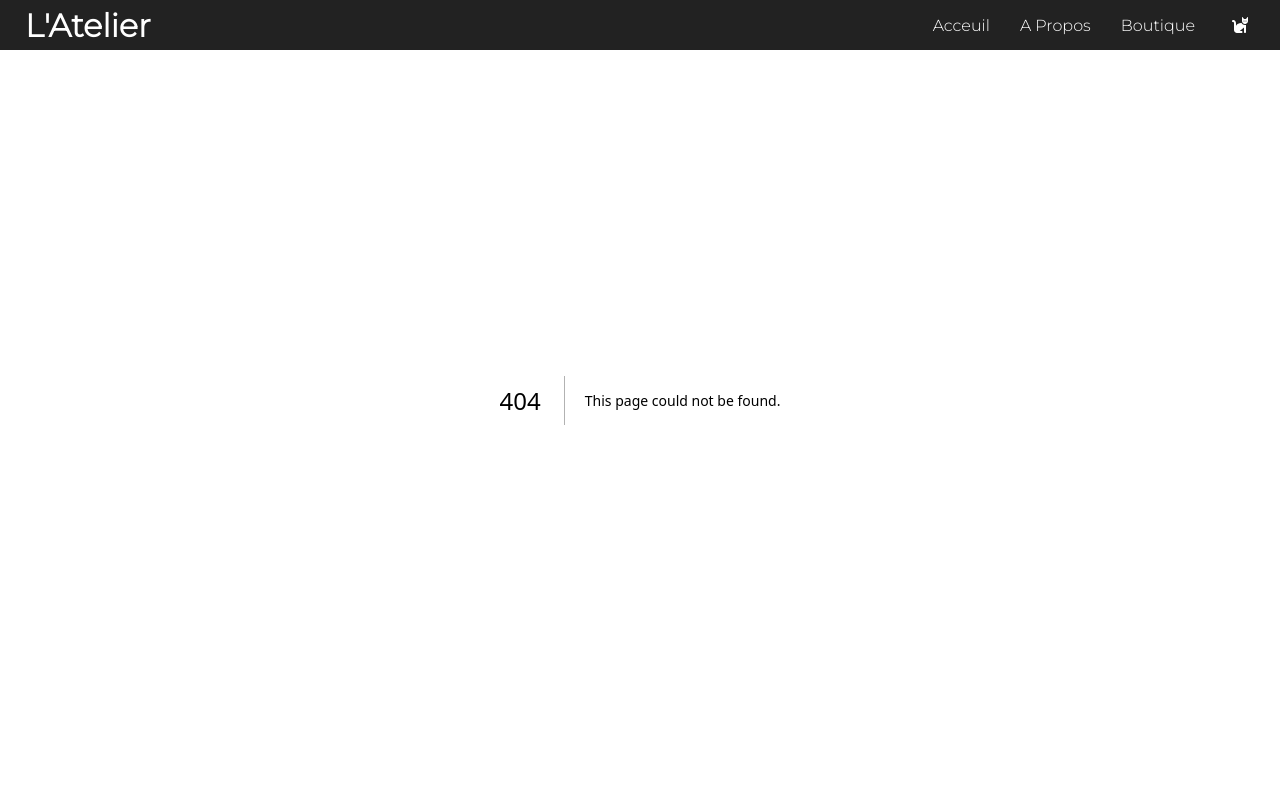
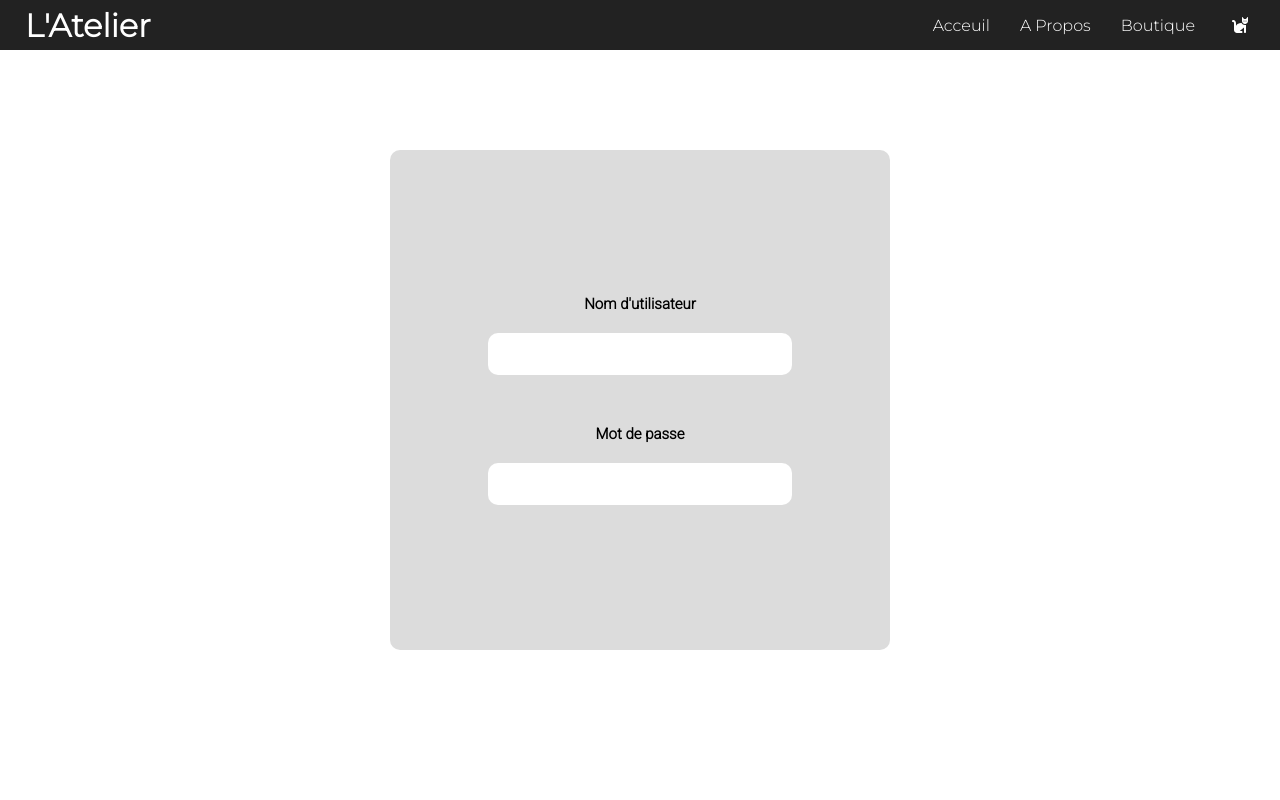
Before and after one commit to littlekanine/Site_Vente_AJ, a Next.js app in the folder Frontend/my-next-app/: page /Login in a window 1280 px wide. Before the commit this address had no page. Shown: the top 800 px of the page. Built offline with nearby package versions, Linux system fonts and the light colour scheme.

Commit message:
add Login page

```diff
--- /dev/null
+++ b/Frontend/my-next-app/src/app/Login/login.module.scss
@@ -0,0 +1,42 @@
+@import "variables";
+
+.login {
+    display: flex;
+    flex-direction: column;
+    justify-content: space-between;
+    width: 100%;
+    height: 100vh;
+
+    .modale {
+        display: flex;
+        justify-content: center;
+        align-items: center;
+        width: 500px;
+        height: 500px;
+        background-color: rgb(220, 220, 220);
+        border-radius: 10px;
+        margin: auto;
+        .formulaire {
+            font-family: var(--font-roboto);
+            font-size: 10px;
+            display: flex;
+            justify-content: center;
+            align-items: center;
+            flex-direction: column;
+            gap: 50px;
+            .input {
+                display: flex;
+                justify-content: center;
+                align-items: center;
+                flex-direction: column;
+                gap: 20px;
+                input {
+                    width: 300px;
+                    height: 40px;
+                    border: 0;
+                    border-radius: 10px;
+                }
+            }
+        }
+    }
+}
--- /dev/null
+++ b/Frontend/my-next-app/src/app/Login/page.js
@@ -0,0 +1,22 @@
+import styles from "./login.module.scss";
+
+const page = () => {
+    return (
+        <div className={styles.login}>
+            <div className={styles.modale}>
+                <div className={styles.formulaire}>
+                    <div className={styles.input}>
+                        <h2>Nom d'utilisateur</h2>
+                        <input></input>
+                    </div>
+                    <div className={styles.input}>
+                        <h2>Mot de passe</h2>
+                        <input></input>
+                    </div>
+                </div>
+            </div>
+        </div>
+    );
+};
+
+export default page;
--- a/Frontend/my-next-app/src/components/Header/Header.js
+++ b/Frontend/my-next-app/src/components/Header/Header.js
@@ -8,12 +8,14 @@ const Header = () => {
     return (
         <header className={styles.headerGlobal}>
             <div className={styles.header}>
-                <h1>L'Atelier</h1>
+                <Link href="/">
+                    <h1>L'Atelier</h1>
+                </Link>
                 <div className={styles.navigation}>
                     <Link href="/">Acceuil</Link>
                     <Link href="/">A Propos</Link>
                     <Link href="/Boutique">Boutique</Link>
-                    <Link href="/">
+                    <Link href="/Login">
                         <FontAwesomeIcon icon={faCat} />
                     </Link>
                 </div>
--- a/Frontend/my-next-app/src/components/Header/Header.module.scss
+++ b/Frontend/my-next-app/src/components/Header/Header.module.scss
@@ -15,6 +15,9 @@
         align-items: center;
         width: 100%;
         color: white;
+        text-decoration: none;
+        a {
+            text-decoration: none;
             h1 {
                 height: 100%;
                 display: flex;
@@ -23,6 +26,16 @@
                 margin-left: 25px;
                 font-family: var(--font-montserrat);
                 font-weight: bold;
+                text-decoration: none;
+                color: $whiteColor;
+                &:hover {
+                    transform: scale(1.1);
+                    transition: transform 0.5s;
+                }
+                &:not(:hover) {
+                    transition: transform 0.5s;
+                }
+            }
         }
         .navigation {
             display: flex;
@@ -35,6 +48,13 @@
                 color: $blackColor;
                 font-family: var(--font-montserrat);
                 color: $whiteColor;
+                &:hover {
+                    transform: scale(1.3);
+                    transition: transform 0.5s;
+                }
+                &:not(:hover) {
+                    transition: transform 0.5s;
+                }
                 svg {
                     display: flex;
                     width: 30px;
```
Also changed, not shown: Frontend/my-next-app/src/components/About/About.js (+15 -26 lines). Lines whose indentation alone changed are shown as unchanged.
